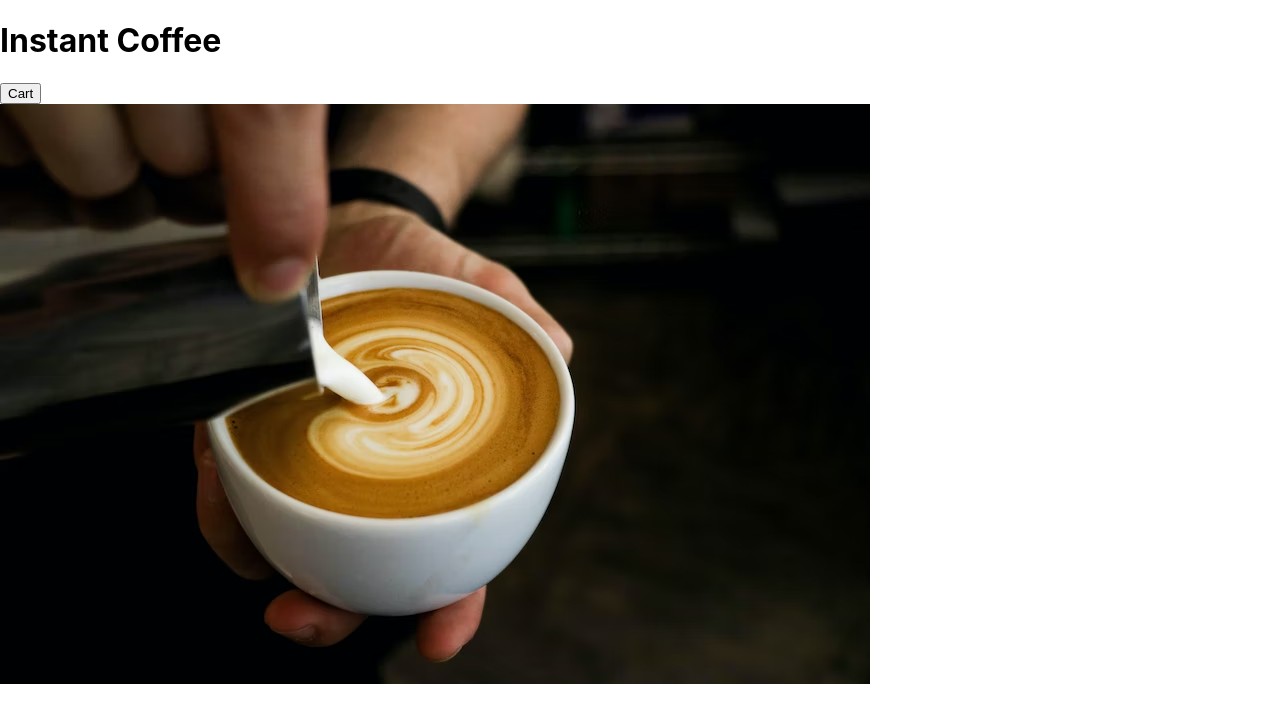
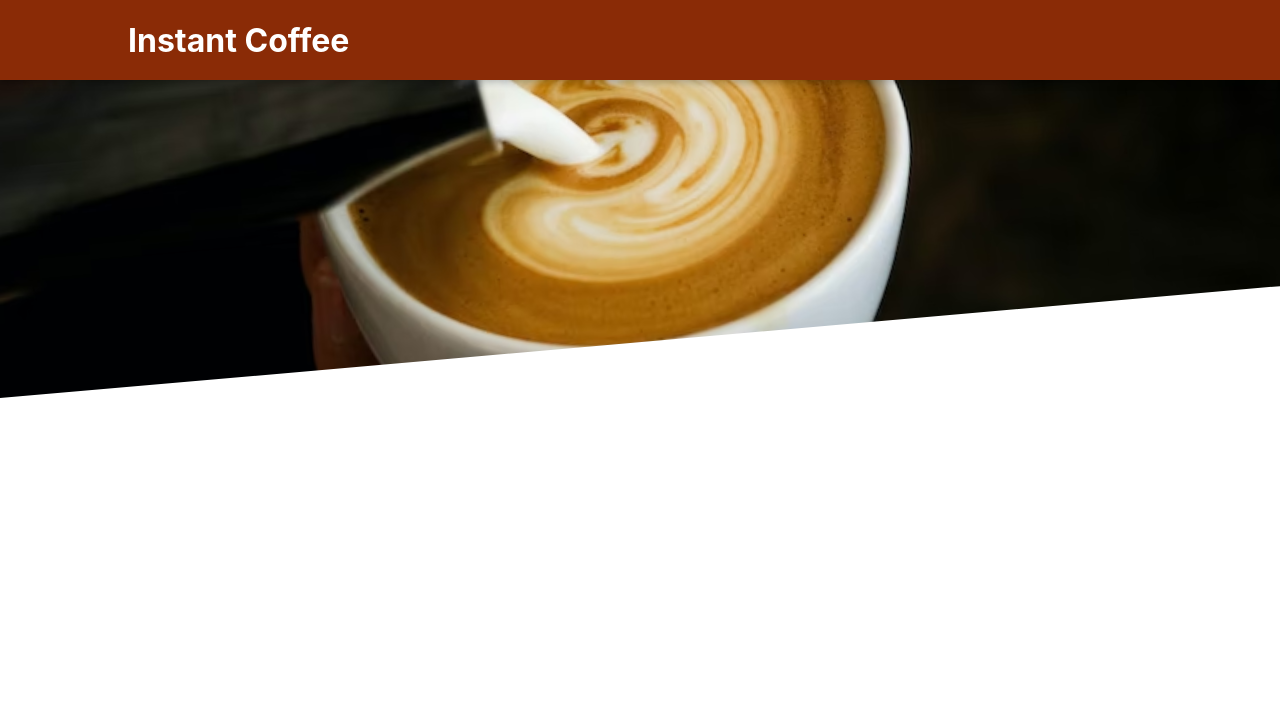
Before and after one commit to KonstantinaStrantzali/fronted-task, a React (Create React App) app in the folder card-game/: page / in a window 1280 px wide. Shown: the top 722 px of the page. Built offline with nearby package versions, Linux system fonts and the light colour scheme.

Commit message:
add css classes in header & image

```diff
--- a/card-game/src/components/Layout/Header.js
+++ b/card-game/src/components/Layout/Header.js
@@ -1,21 +1,18 @@
 import React from 'react'
 import {Fragment} from 'react'
-import {classes } from './Header.module.css'
+import classes from './Header.module.css'
 import coffeeImage from '../../assets/coffee.avif';
 
 function Header() {
   return (
     <Fragment>
-        <header className='{classes.header}'>
+        <header className={classes.header}>
             <h1>Instant Coffee</h1>
             <button>Cart</button>
         </header>
-        <div>
-        <img src={coffeeImage} ></img>
-        <div></div>
+        <div className={classes['main-image']}>{/* Since there is a dash name we cant use dot notation */}
+        <img src={coffeeImage} alt="Delicious coffee"></img>
         </div>
-
-
     </Fragment>
   )
 }
```
